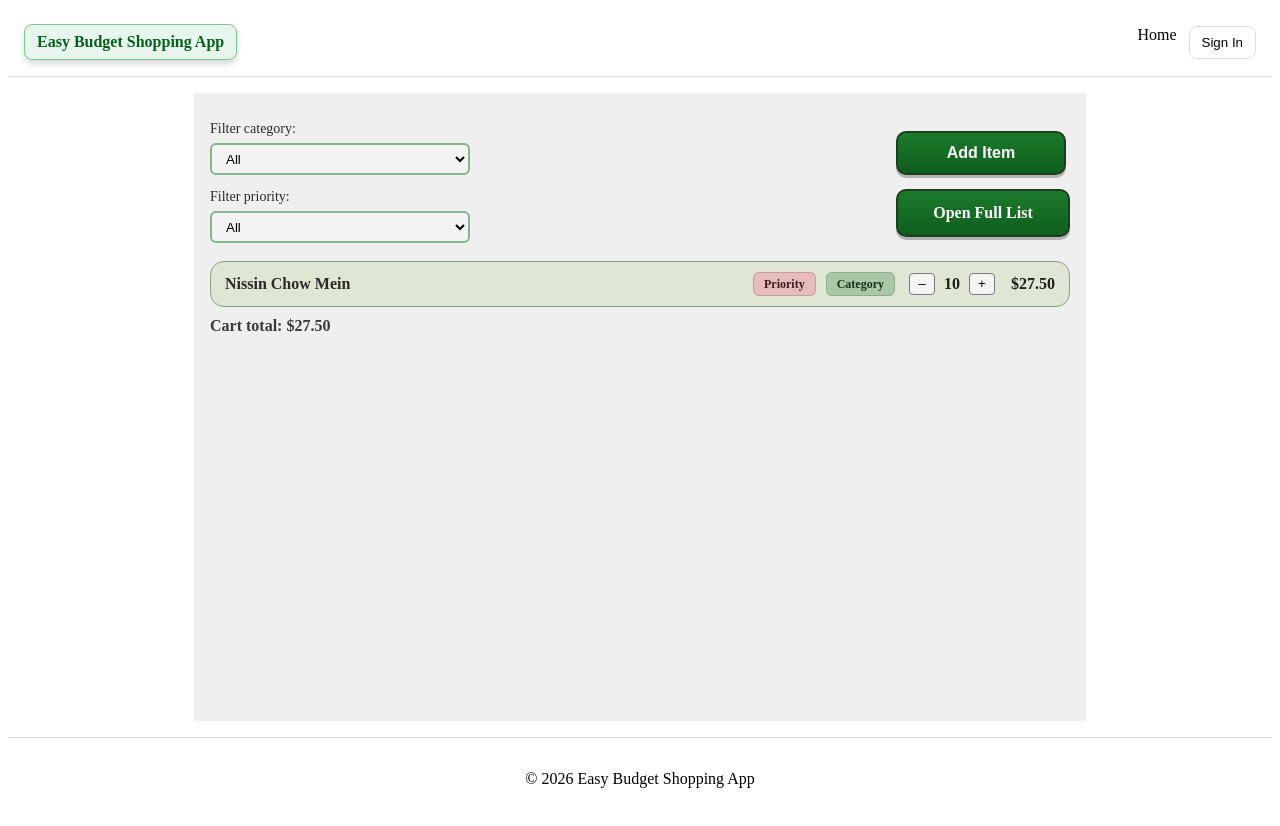
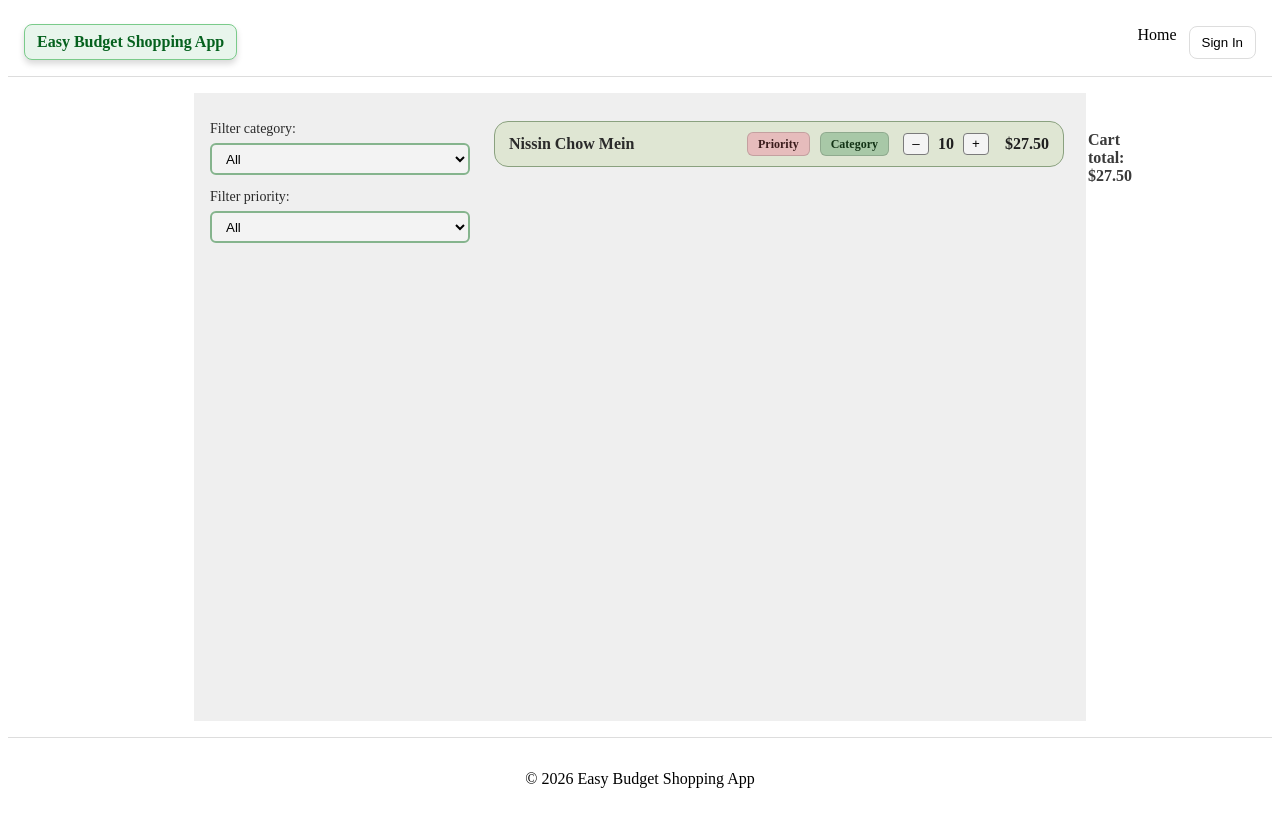
Before and after one commit to RhainUnity/TT-Final-Project-FrontEnd, a React (Vite) app: page / in a window 1280 px wide. Built offline with nearby package versions, Linux system fonts and the light colour scheme.

Commit message:
1-27-2026_3

```diff
--- a/src/components/FullList/FullList.jsx
+++ b/src/components/FullList/FullList.jsx
@@ -52,6 +52,19 @@ function FullList() {
             {store}
           </button>
         ))}
+      </div>
+
+      {/* Stage 2/3: this becomes "search API preload" + "add manual item" */}
+      {/* <div className="main__footer-actions">
+        <button className="main__cta" type="button">
+          Add Item (modal later)
+        </button>
+      </div> */}
+
+      <div className="fulllist__actions">
+        <button className="fulllist__action-btn" type="button">
+          Add Item
+        </button>
       </div>
 
       <div className="full__panel">
--- a/src/components/Main/Main.jsx
+++ b/src/components/Main/Main.jsx
@@ -95,21 +95,6 @@ function Main() {
             </label>
           </div>
 
-          <div className="main__actions">
-            <button className="main__action-btn" type="button">
-              Add Item
-            </button>
-            {/* <button className="main__action-btn" type="button"> */}
-            <Link
-              className="main__action-btn main__action-link"
-              to="/full-list"
-            >
-              Open Full List
-            </Link>
-            {/* </button> */}
-          </div>
-        </div>
-
           <div className="main__row">
             <div className="main__row-left">
               <span className="main__item-name">
@@ -161,6 +146,7 @@ function Main() {
           {/* optional: you can keep this for debugging */}
           <p className="main__totalline">Cart total: ${total.toFixed(2)}</p>
         </div>
+      </div>
     </section>
   );
 }
```
Lines whose indentation alone changed are shown as unchanged.
